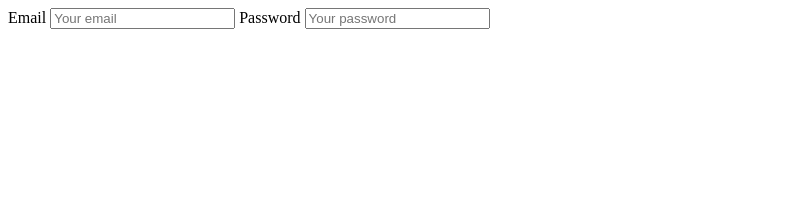
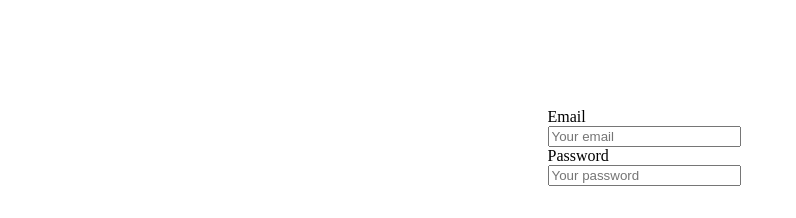
Before and after one commit to djskfjkgj34566/lear-git, a plain HTML site: page index.html in a window 1280 px wide. Shown: the whole page, without its empty margins (0-796 px from the left). Drawn offline with Linux system fonts and the light colour scheme.

Commit message:
nothing special

```diff
--- a/index.html
+++ b/index.html
@@ -5,7 +5,7 @@
   <meta http-equiv="X-UA-Compatible" content="IE=edge">
   <meta name="viewport" content="width=device-width, initial-scale=1.0">
   <title>Document!!!</title>
-  <link rel="stylesheet" href="">
+  <link rel="stylesheet" href="styles.css">
 </head>
 <body>
   <div class="container">
--- /dev/null
+++ b/styles.css
@@ -0,0 +1,19 @@
+body {
+  display: flex;
+  flex-direction: column;
+  align-items: center;
+  justify-content: center;
+}
+
+.container {
+  margin-top: 100px;
+  height: 100px;
+}
+
+label {
+  display: block;
+}
+
+input {
+  width: 100%;
+}
```
